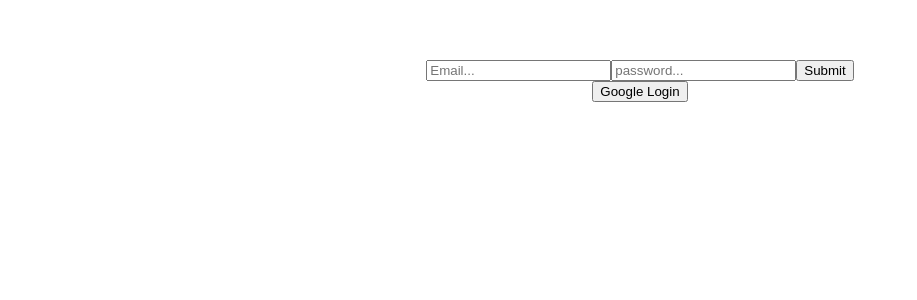
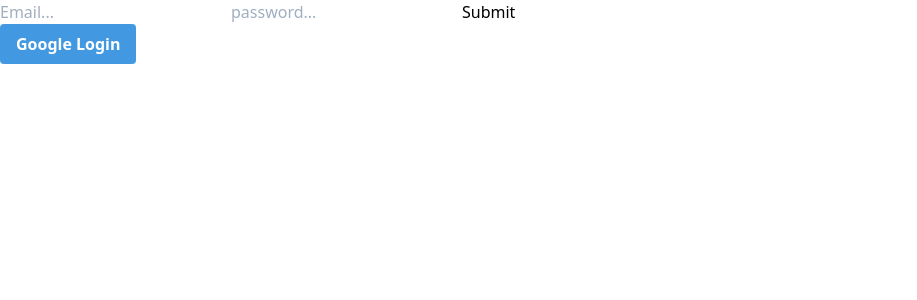
Before and after one commit to hooneun/vue3-firebase, a Vue app: page / in a window 1280 px wide. Shown: the top 300 px of the page, without its empty margins (0-917 px from the left). Built offline with nearby package versions, Linux system fonts and the light colour scheme.

Commit message:
tailwindcss add

```diff
--- a/package.json
+++ b/package.json
@@ -7,6 +7,7 @@
   },
   "dependencies": {
     "firebase": "^8.0.0",
+    "tailwindcss": "^1.9.6",
     "vue": "^3.0.2"
   },
   "devDependencies": {
--- /dev/null
+++ b/postcss.config.js
@@ -0,0 +1,3 @@
+module.exports = {
+	plugins: [ require('tailwindcss'), require('autoprefixer') ]
+};
--- a/src/components/Login.vue
+++ b/src/components/Login.vue
@@ -18,7 +18,13 @@
   </form>
 
   <div>
-    <button @click="socialSubmit" name="google">Google Login</button>
+    <button
+      @click="socialSubmit"
+      name="google"
+      class="bg-blue-500 hover:bg-blue-700 text-white font-bold py-2 px-4 rounded"
+    >
+      Google Login
+    </button>
   </div>
 </template>
 <script>
--- /dev/null
+++ b/src/components/layout/Header.vue
@@ -0,0 +1 @@
+<template></template>
--- a/src/fbase.js
+++ b/src/fbase.js
@@ -1,4 +1,4 @@
-import firebase from 'firebase';
+import firebase from 'firebase/app';
 import 'firebase/auth';
 
 const firebaseConfig = {
--- a/src/index.css
+++ b/src/index.css
@@ -1,8 +1,5 @@
-#app {
-  font-family: Avenir, Helvetica, Arial, sans-serif;
-  -webkit-font-smoothing: antialiased;
-  -moz-osx-font-smoothing: grayscale;
-  text-align: center;
-  color: #2c3e50;
-  margin-top: 60px;
-}
+@tailwind base;
+
+@tailwind components;
+
+@tailwind utilities;
--- a/src/main.js
+++ b/src/main.js
@@ -1,4 +1,5 @@
 import { createApp } from 'vue';
 import App from './App.vue';
 import './index.css';
+
 createApp(App).mount('#app');
--- /dev/null
+++ b/tailwind.config.js
@@ -0,0 +1,12 @@
+module.exports = {
+  future: {
+    // removeDeprecatedGapUtilities: true,
+    // purgeLayersByDefault: true,
+  },
+  purge: [],
+  theme: {
+    extend: {},
+  },
+  variants: {},
+  plugins: [],
+}
```
Also changed, not shown: 1 other file (tests, documents, lock files or other folders).
